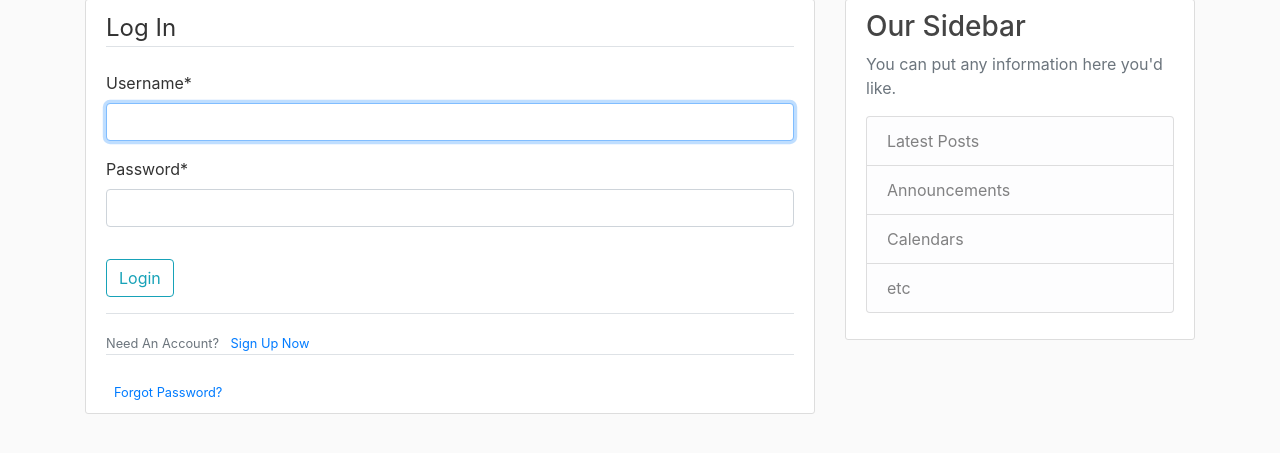
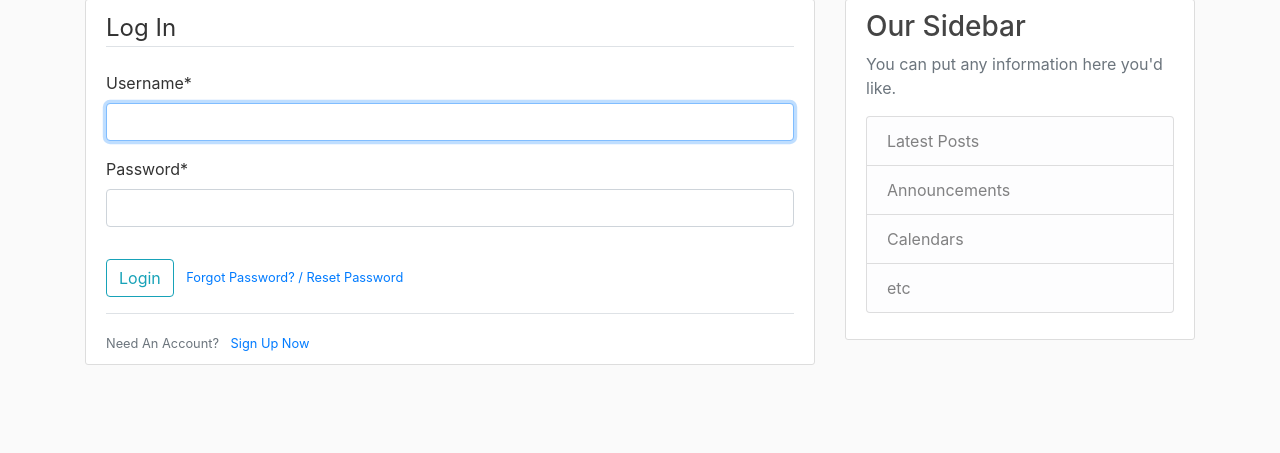
Before and after one commit to Malak-Abdallah/firstdjangoProject, a Django app: a page that uses users/templates/users/login.html in a window 1280 px wide. Shown: the part 81-534 px from the top of the page. Run offline with Django 3.2, Linux system fonts and the light colour scheme; some libraries are stand-ins or nearby versions.

Commit message:
finishing with user profile

```diff
--- a/firstdjangoProject/urls.py
+++ b/firstdjangoProject/urls.py
@@ -22,11 +22,25 @@ from users import views as user_views
 
 urlpatterns = [
     path('admin/', admin.site.urls),
-    path('register/',user_views.register,name='register'),
-    path('login/',auth_views.LoginView.as_view(template_name='users/login.html'),name='login'),
-    path('logout/',auth_views.LogoutView.as_view(template_name='users/logout.html'),name='logout'),
-    path('profile/',user_views.profile,name='profile'),
-    path('',include('blog.urls')),
+    path('register/', user_views.register, name='register'),
+    path('login/', auth_views.LoginView.as_view(template_name='users/login.html'), name='login'),
+    path('logout/', auth_views.LogoutView.as_view(template_name='users/logout.html'), name='logout'),
+    path('profile/', user_views.profile, name='profile'),
+    path('password-reset/',
+         auth_views.PasswordResetView.as_view(
+             template_name='users/password_reset.html'), name='password_reset'),
+    path('password-reset/done/',
+         auth_views.PasswordResetDoneView.as_view(
+             template_name='users/password_reset_done.html'), name='password_reset_done'),
+    path('password-reset-confirm/<uidb64>/<token>/',
+         auth_views.PasswordResetConfirmView.as_view(
+             template_name='users/password_reset_confirm.html'), name='password_reset_confirm'),
+    path('password-reset-complete/',
+         auth_views.PasswordResetCompleteView.as_view(
+             template_name='users/password_reset_complete.html'
+         ),
+         name='password_reset_complete'),
+    path('', include('blog.urls')),
 
 ]
 
--- a/users/templates/users/login.html
+++ b/users/templates/users/login.html
@@ -10,6 +10,9 @@
             </fieldset>
             <div class="form-group">
                 <button class="btn btn-outline-info" type="submit">Login</button>
+                <small class="text-muted">
+                <a class="ml-2" href="{% url 'password_reset' %}">Forgot Password? / Reset Password</a>
+            </small>
             </div>
         </form>
         <div class="border-top pt-3">
@@ -17,10 +20,5 @@
                 Need An Account? <a class="ml-2" href="{% url 'register'%}">Sign Up Now</a>
             </small>
         </div>
-        <div class="border-top pt-4">
-            <small class="text-muted">
-                <a class="ml-2" href="#">Forgot Password?</a>
-            </small>
-        </div>
     </div>
 {% endblock content %}
```
Also changed, not shown: firstdjangoProject/settings.py (+7 -0 lines), users/templates/users/password_reset.html (added, +16 -0 lines), users/templates/users/password_reset_complete.html (added, +7 -0 lines), users/templates/users/password_reset_confirm.html (added, +16 -0 lines), users/templates/users/password_reset_done.html (added, +7 -0 lines), db.sqlite3, media/profile_pics/Caduceus_large.jpg (added), media/profile_pics/Caduceus_large_71IeSM1.jpg (added), media/profile_pics/download_1.jpg (added).
